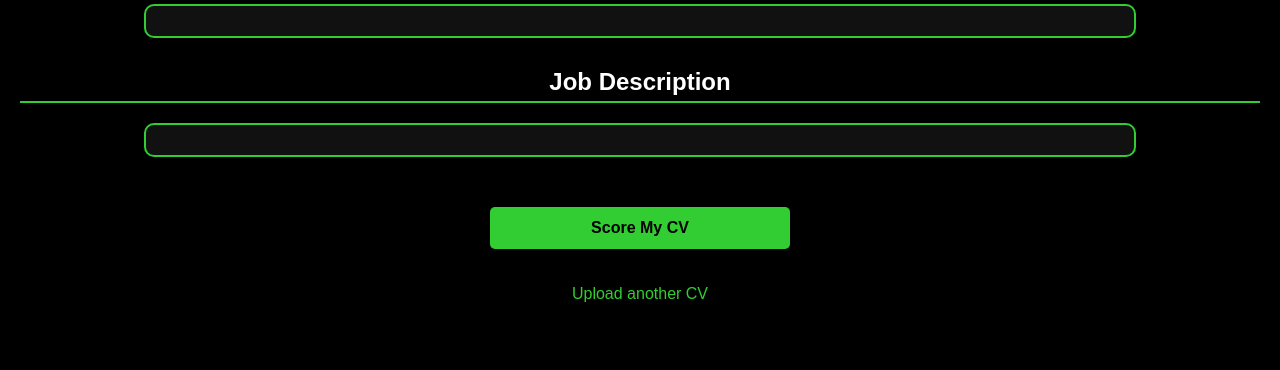
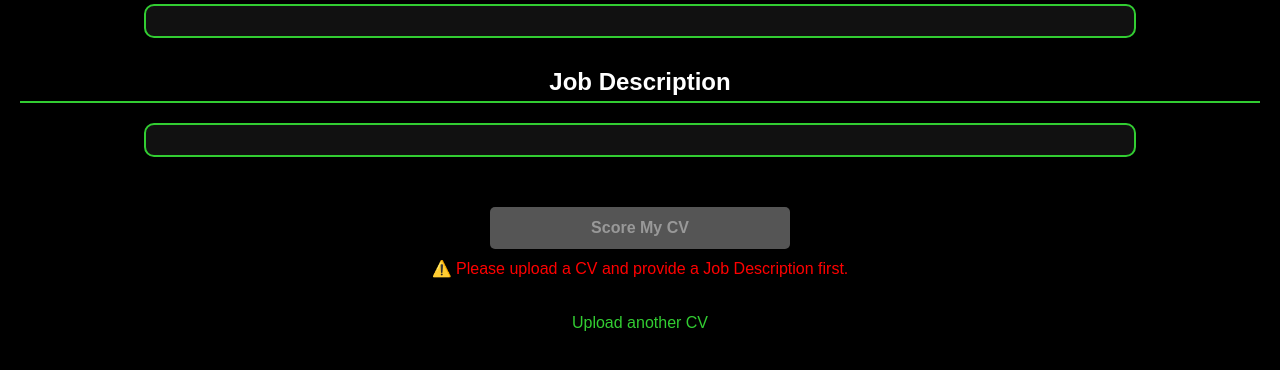
Before and after one commit to Newton-Atika/cvscore, a Django app: template home/templates/home/text_view.html in a window 1280 px wide. Shown: the part 159-529 px from the top of the page. Run offline with Django 5.2, Linux system fonts and the light colour scheme; the template is opened without the code that fills it, so the values that code supplies are empty.

Commit message:
Update text_view.html

```diff
--- a/home/templates/home/text_view.html
+++ b/home/templates/home/text_view.html
@@ -65,6 +65,13 @@
       color: limegreen;
     }
 
+    .button.disabled {
+      background-color: #555;
+      color: #999;
+      cursor: not-allowed;
+      pointer-events: none;
+    }
+
     a.upload-link {
       color: limegreen;
       text-decoration: none;
@@ -94,7 +101,12 @@
   <div class="text-area">{{ job_description }}</div>
 
   <!-- Score CV Button -->
-  <a href="{% url 'score_cv' document.id %}" class="button">Score My CV</a>
+  {% if extracted_text and job_description %}
+    <a href="{% url 'score_cv' document.id %}" class="button">Score My CV</a>
+  {% else %}
+    <a class="button disabled">Score My CV</a>
+    <p style="color: red; margin-top: 10px;">⚠️ Please upload a CV and provide a Job Description first.</p>
+  {% endif %}
 
   <p>
     <a href="{% url 'upload_document' %}" class="upload-link">Upload another CV</a>
```
